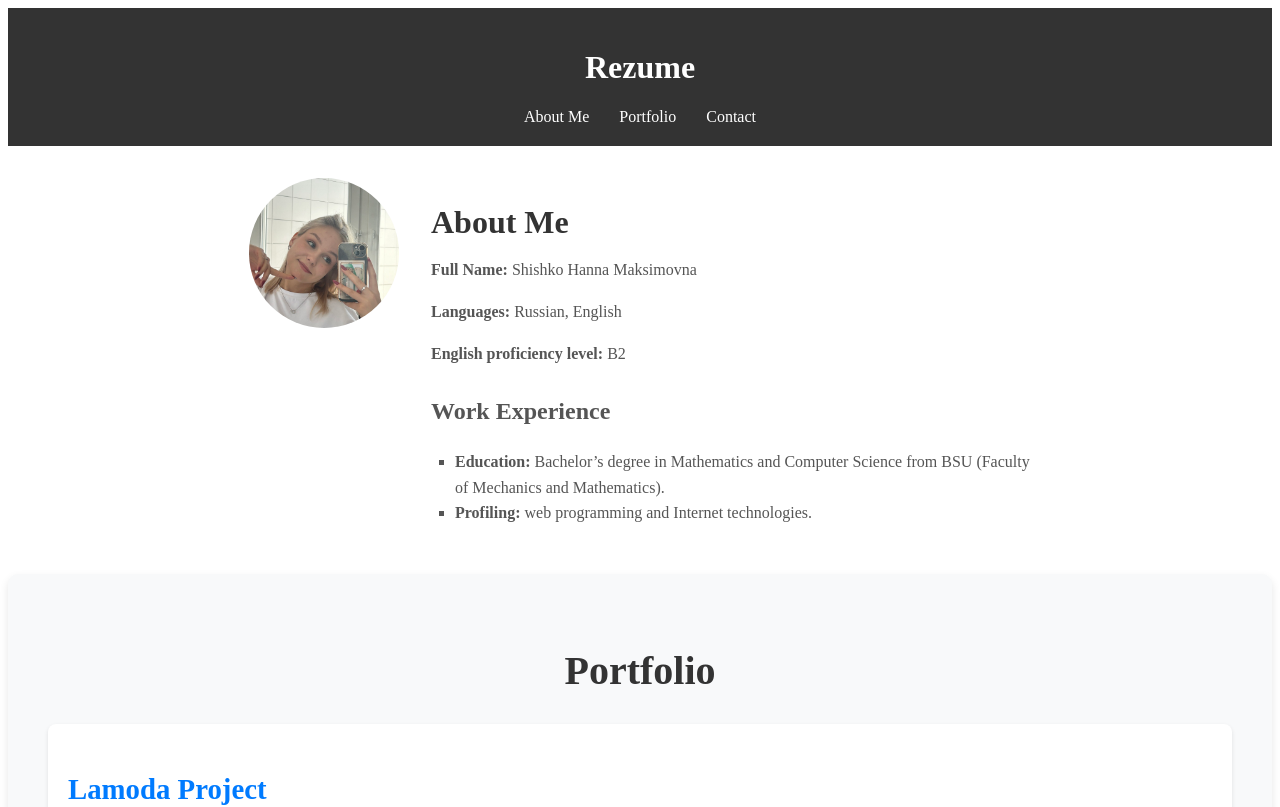
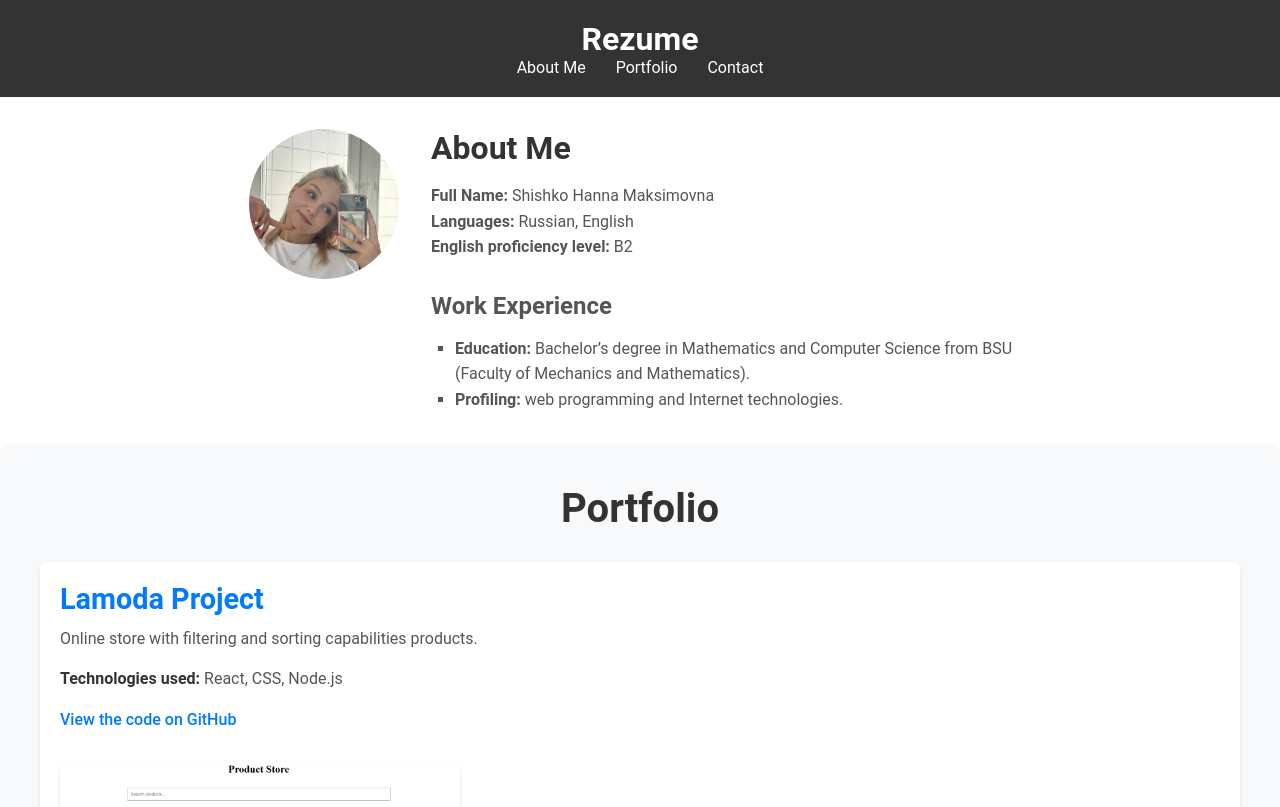
Before and after one commit to anyashishko/CV, a React (Vite) app: page / in a window 1280 px wide. Shown: the top 807 px of the page. Built offline with nearby package versions, Linux system fonts and the light colour scheme.

Commit message:
Update App.module.css

```diff
--- a/src/styles/App.module.css
+++ b/src/styles/App.module.css
@@ -1,11 +1,16 @@
-/* src/styles/App.module.css */
+* {
+    font-family: 'Roboto', sans-serif;
+    margin: 0;
+    padding: 0;
+
+  }
+
 .App {
-    font-family: Arial, sans-serif;
     margin: 0;
     padding: 0;
     background-color: #f8f9fa;
 }
-  /* Navigation */
+
   nav a {
     margin: 0 15px;
     text-decoration: none;
```
